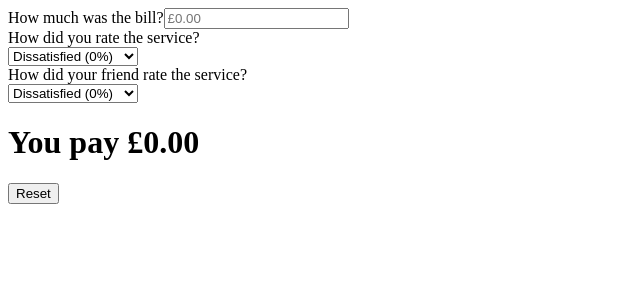
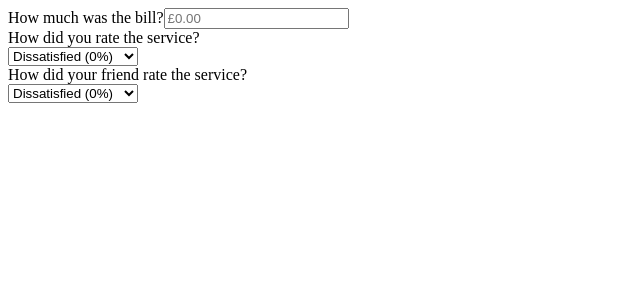
Before and after one commit to twdennis/tip-calculator, a React (Create React App) app: page / in a window 1280 px wide. Shown: the top 300 px of the page, without its empty margins (0-640 px from the left). Built offline with nearby package versions, Linux system fonts and the light colour scheme.

Commit message:
now displaying a breakdown of the bill and the tip

```diff
--- a/src/BillAmount.js
+++ b/src/BillAmount.js
@@ -5,7 +5,7 @@ export function BillAmount({ billAmount, onBillAmountEntered }) {
       <input
         type="text"
         value={billAmount}
-        onChange={(e) => onBillAmountEntered(e.target.value)}
+        onChange={(e) => onBillAmountEntered(Number(e.target.value))}
         placeholder="£0.00"
       />
     </div>
--- a/src/DisplayTotal.js
+++ b/src/DisplayTotal.js
@@ -1,7 +1,7 @@
-export function DisplayTotal({ finalTotal }) {
+export function DisplayTotal({ finalTotal, tip, bill }) {
   return (
     <div>
-      <h1>You pay £{finalTotal()}</h1>
+      <h1>You pay £{finalTotal()} (£{bill} + £{tip})</h1>
     </div>
   );
 }
--- a/src/TipCalculator.js
+++ b/src/TipCalculator.js
@@ -6,8 +6,11 @@ import { BillAmount } from "./BillAmount";
 
 export function TipCalculator() {
   const [billAmount, setBillAmount] = useState("");
-  const [yourTip, setYourTip] = useState("");
-  const [friendTip, setFriendTip] = useState("");
+  const [yourTip, setYourTip] = useState(0);
+  const [friendTip, setFriendTip] = useState(0);
+
+  const totalTip = (billAmount * ((yourTip + friendTip) / 2 / 100)).toFixed(2);
+  const billDisplay = Number(billAmount).toFixed(2);
 
   function finalTotalCalc() {
     const average = (Number(yourTip) + Number(friendTip)) / 2;
@@ -36,8 +39,17 @@ export function TipCalculator() {
         text={"How did your friend rate the service?"}
         onTipEntered={setFriendTip}
       />
-      <DisplayTotal finalTotal={finalTotalCalc} />
-      <Reset onReset={handleReset} />
+
+      {billAmount > 0 && (
+        <>
+          <DisplayTotal
+            finalTotal={finalTotalCalc}
+            tip={totalTip}
+            bill={billDisplay}
+          />
+          <Reset onReset={handleReset} />
+        </>
+      )}
     </div>
   );
 }
```
